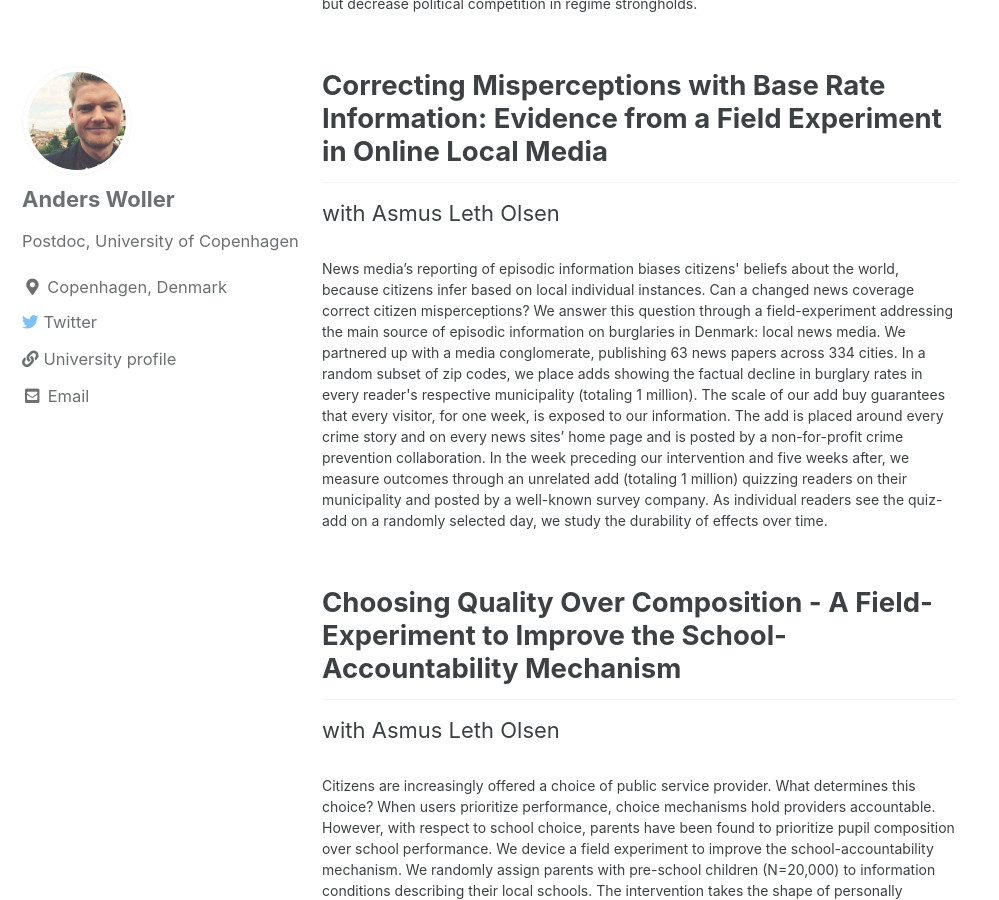
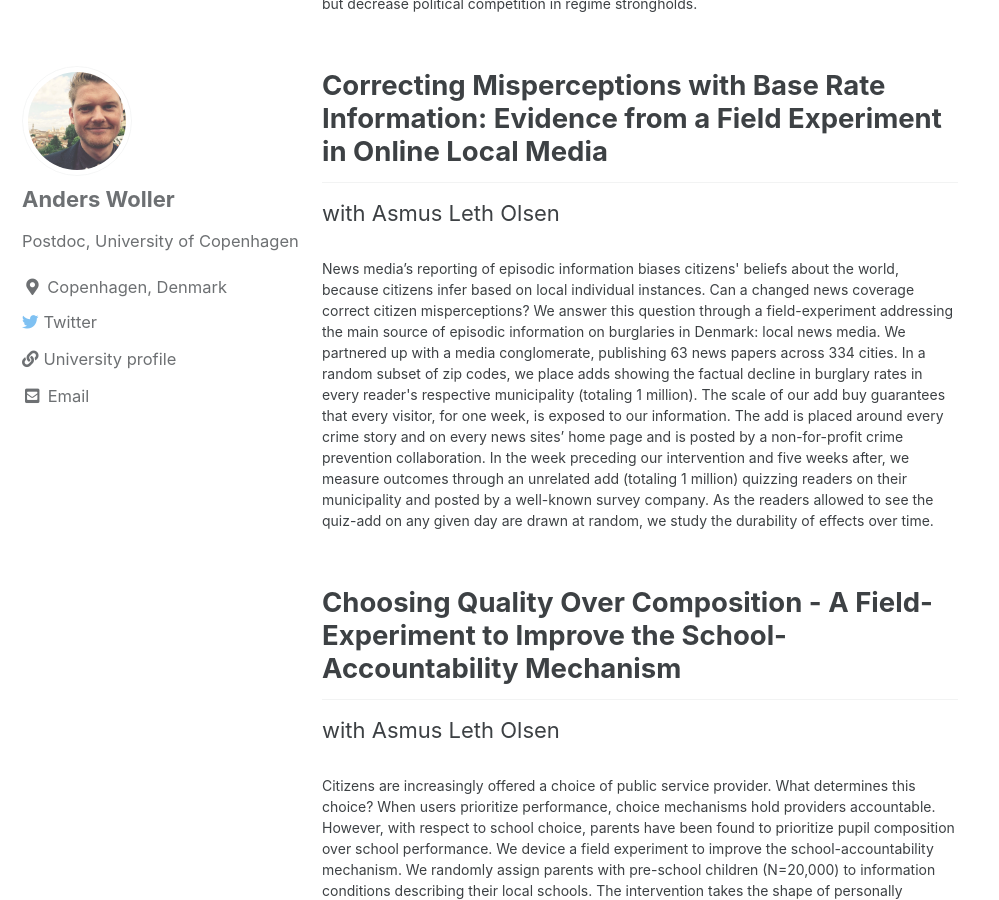
Before and after one commit to AndersWoller/AndersWoller.github.io, a Jekyll site: the page built from _pages/research.md, in a window 1280 px wide and 900 px high, scrolled down 679 px. Shown: the whole window, without its empty margins (0-999 px from the left). Built offline with Jekyll 4.4.1, drawn with Linux system fonts in a browser that asks for light colours; cached includes are drawn as plain includes.

Commit message:
Update research.md

```diff
--- a/_pages/research.md
+++ b/_pages/research.md
@@ -15,7 +15,7 @@
 <h2> Correcting Misperceptions with Base Rate Information: Evidence from a Field Experiment in Online Local Media </h2>
 with Asmus Leth Olsen
 
-<p style="font-size:14px"> News media’s reporting of episodic information biases citizens' beliefs about the world, because citizens infer based on local individual instances. Can a changed news coverage correct citizen misperceptions? We answer this question through a field-experiment addressing the main source of episodic information on burglaries in Denmark: local news media. We partnered up with a media conglomerate, publishing 63 news papers across 334 cities. In a random subset of zip codes, we place adds showing the factual decline in burglary rates in every reader's respective municipality (totaling 1 million). The scale of our add buy guarantees that every visitor, for one week, is exposed to our information. The add is placed around every crime story and on every news sites’ home page and is posted by a non-for-profit crime prevention collaboration.  In the week preceding our intervention and five weeks after, we measure outcomes through an unrelated add (totaling 1 million) quizzing readers on their municipality and posted by a well-known survey company. As individual readers see the quiz-add on a randomly selected day, we study the durability of effects over time. </p>
+<p style="font-size:14px"> News media’s reporting of episodic information biases citizens' beliefs about the world, because citizens infer based on local individual instances. Can a changed news coverage correct citizen misperceptions? We answer this question through a field-experiment addressing the main source of episodic information on burglaries in Denmark: local news media. We partnered up with a media conglomerate, publishing 63 news papers across 334 cities. In a random subset of zip codes, we place adds showing the factual decline in burglary rates in every reader's respective municipality (totaling 1 million). The scale of our add buy guarantees that every visitor, for one week, is exposed to our information. The add is placed around every crime story and on every news sites’ home page and is posted by a non-for-profit crime prevention collaboration.  In the week preceding our intervention and five weeks after, we measure outcomes through an unrelated add (totaling 1 million) quizzing readers on their municipality and posted by a well-known survey company. As the readers allowed to see the quiz-add on any given day are drawn at random, we study the durability of effects over time. </p>
 
 <h2> Choosing Quality Over Composition - A Field-Experiment to Improve the School-Accountability Mechanism </h2>
 with Asmus Leth Olsen
```
